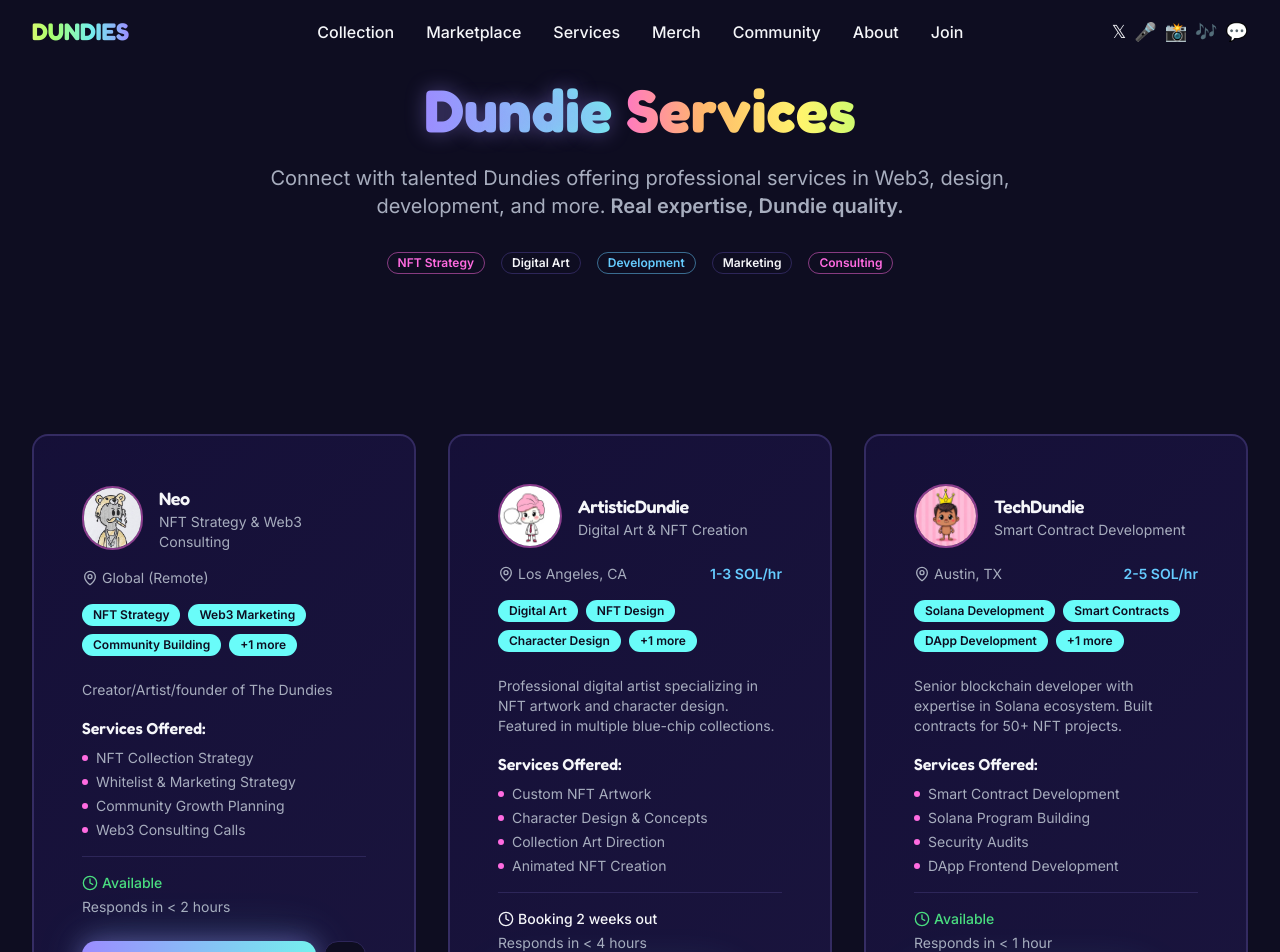
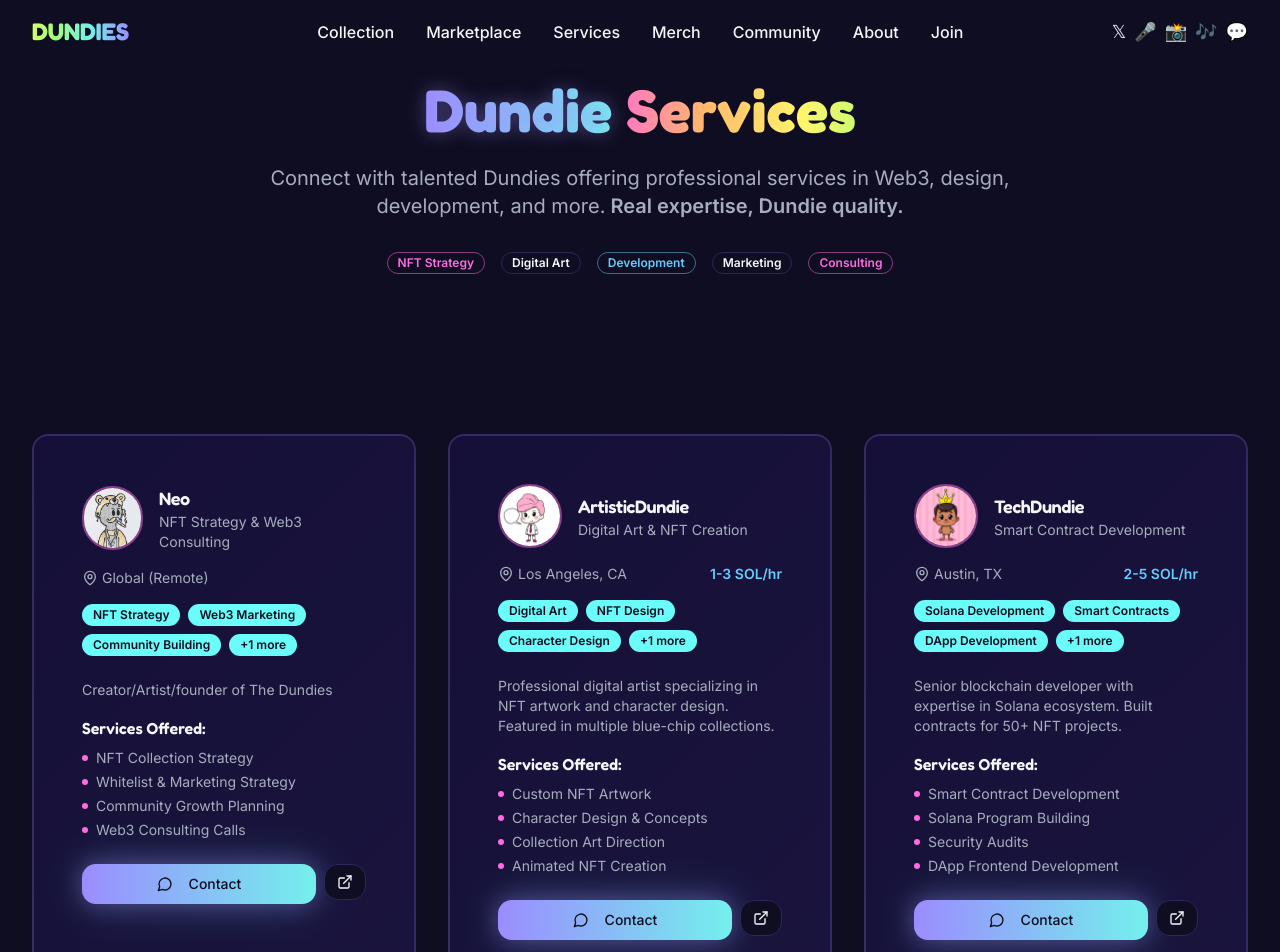
Before and after one commit to Morgen33/dundies-neon-district, a React (Vite) app: page /services in a window 1280 px wide. Shown: the top 952 px of the page. Built offline with nearby package versions, Linux system fonts and the light colour scheme.

Commit message:
Remove available options

```diff
--- a/src/pages/Services.tsx
+++ b/src/pages/Services.tsx
@@ -3,7 +3,7 @@ import Footer from '@/components/Footer';
 import { Badge } from '@/components/ui/badge';
 import { Button } from '@/components/ui/button';
 import { Card, CardContent, CardDescription, CardHeader, CardTitle } from '@/components/ui/card';
-import { Star, MapPin, Clock, ExternalLink, MessageCircle } from 'lucide-react';
+import { Star, MapPin, ExternalLink, MessageCircle } from 'lucide-react';
 
 const Services = () => {
   const dundieServices = [
@@ -127,11 +127,6 @@ const Services = () => {
     }
   ];
 
-  const getAvailabilityColor = (availability: string) => {
-    if (availability.includes("Available")) return "text-green-400";
-    if (availability.includes("Limited")) return "text-yellow-400";
-    return "text-orange-400";
-  };
 
   return (
     <div className="min-h-screen bg-background text-foreground">
@@ -228,15 +223,6 @@ const Services = () => {
                     </ul>
                   </div>
 
-                  <div className="flex items-center justify-between text-sm pt-4 border-t border-border">
-                    <div className="space-y-1">
-                      <div className={`flex items-center space-x-1 ${getAvailabilityColor(dundie.availability)}`}>
-                        <Clock className="w-4 h-4" />
-                        <span className="font-medium">{dundie.availability}</span>
-                      </div>
-                      <p className="text-muted-foreground">Responds in {dundie.responseTime}</p>
-                    </div>
-                  </div>
 
                   <div className="flex space-x-2 pt-2">
                     <Button
```
